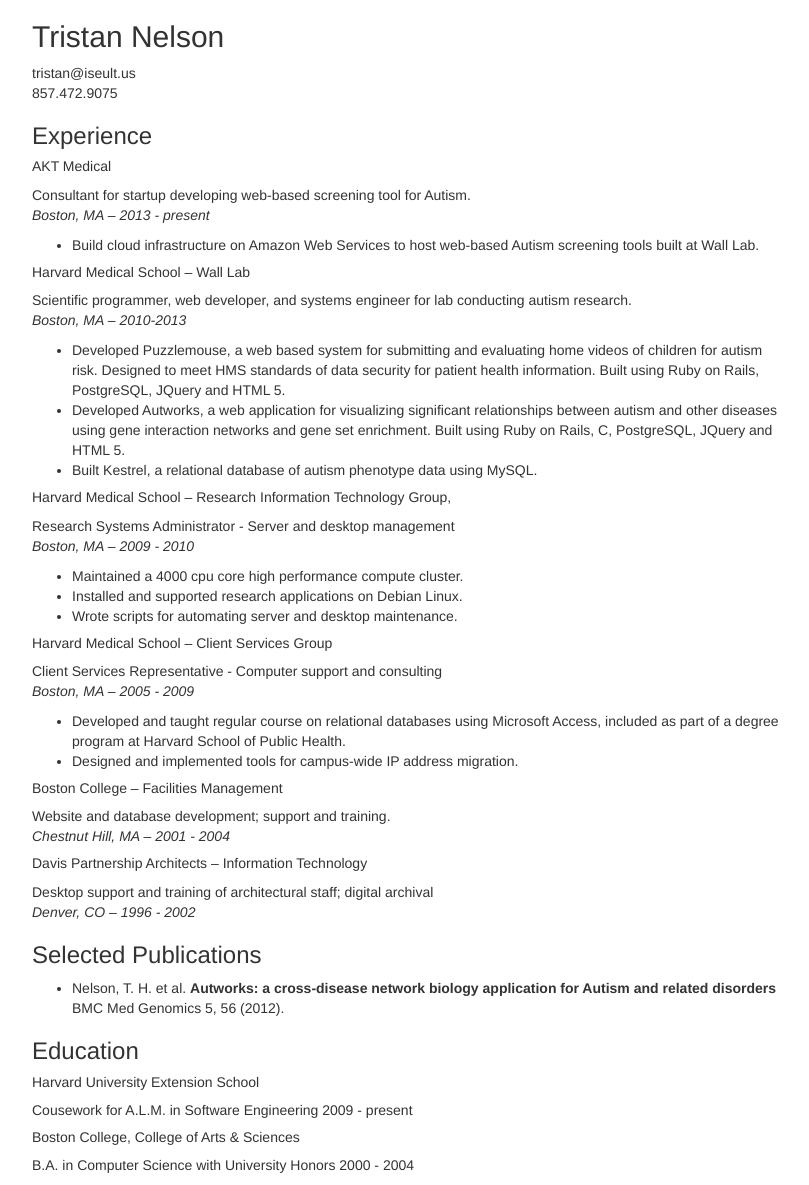
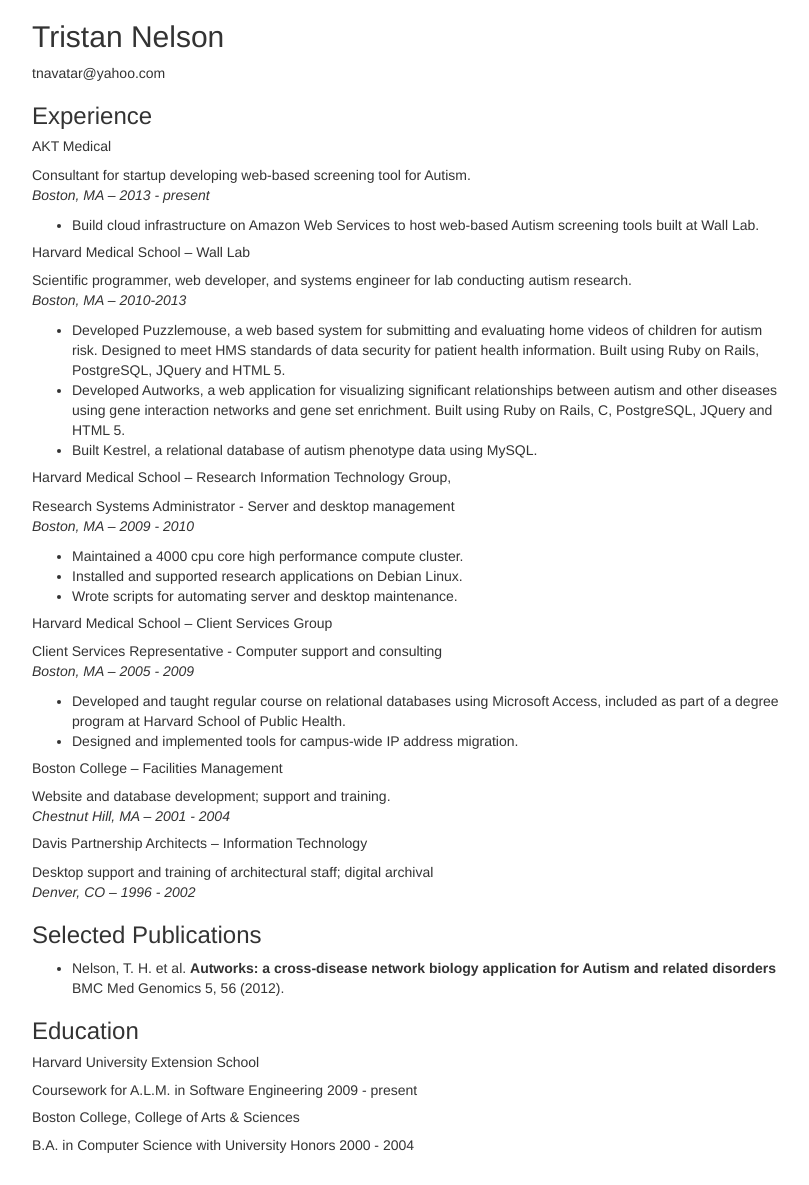
Before and after one commit to tnavatar/tnavatar.github.io, a Jekyll site: the page built from index.md, in a window 1280 px wide. Shown: the whole page, without its empty margins (233-1042 px from the left). Built offline with Jekyll 4.4.1, drawn with Linux system fonts in a browser that asks for light colours; Markdown is read by kramdown in place of the engine named in the settings.

Commit message:
Removing email + phone

```diff
--- a/index.md
+++ b/index.md
@@ -3,8 +3,8 @@ layout: default
 title: resume
 ---
 ## Tristan Nelson
-tristan@iseult.us
-857.472.9075
+tnavatar@yahoo.com
+
 
 ### Experience
 
@@ -60,6 +60,6 @@ Desktop support and training of architectural staff; digital archival
 
 ### Education
 ##### Harvard University Extension School
-Cousework for A.L.M. in Software Engineering  2009 - present
+Coursework for A.L.M. in Software Engineering  2009 - present
 ##### Boston College, College of Arts & Sciences
 B.A. in Computer Science with University Honors 2000 - 2004
```
Also changed, not shown: resume.md (+1 -1 lines).
